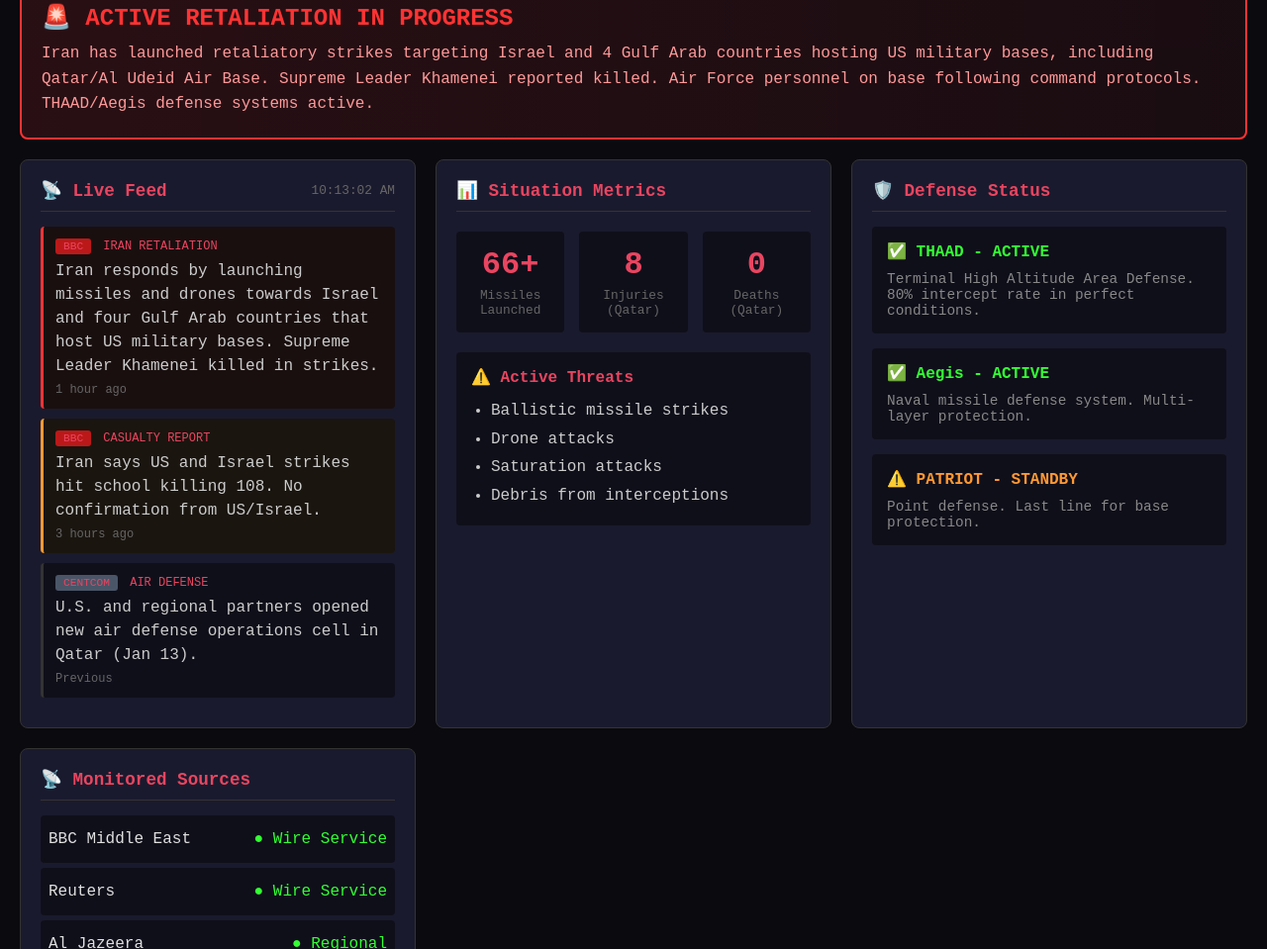
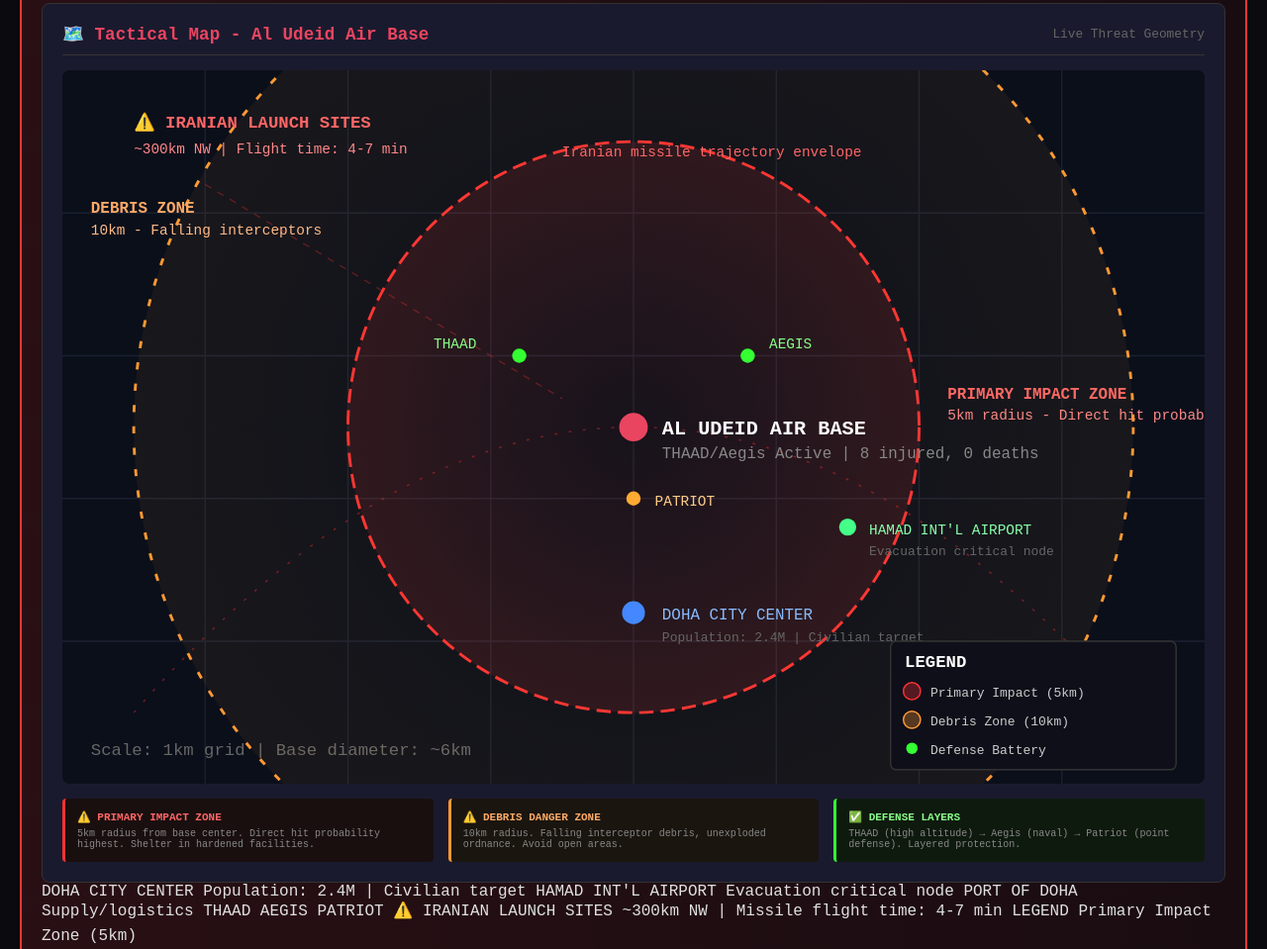
Before and after one commit to knowurknottty/sentinel-q-web, a website: page index.html in a window 1280 px wide. Shown: the part 194-1153 px from the top of the page at 99% size. Drawn offline with Linux system fonts and the light colour scheme.

Commit message:
Add tactical map with Al Udeid impact zones, debris areas, defense positions

```diff
--- a/index.html
+++ b/index.html
@@ -198,106 +198,156 @@
 
     <div class="main-content">
         <div class="alert-box">
-            <div class="alert-title">🚨 ACTIVE RETALIATION IN PROGRESS</div>
-            <div class="alert-text">
-                Iran has launched retaliatory strikes targeting Israel and 4 Gulf Arab countries hosting US military bases,
-                including Qatar/Al Udeid Air Base. Supreme Leader Khamenei reported killed. Air Force personnel on base
-                following command protocols. THAAD/Aegis defense systems active.
-            </div>
-        </div>
 
-        <div class="grid">
-            <div class="panel">
+            <div class="panel" style="grid-column: 1 / -1;">
                 <div class="panel-header">
-                    <span class="panel-title">📡 Live Feed</span>
-                    <span class="panel-time" id="feed-time">--</span>
+                    <span class="panel-title">🗺️ Tactical Map - Al Udeid Air Base</span>
+                    <span class="panel-time">Live Threat Geometry</span>
                 </div>
-                <div id="feed-container">
-                    <div class="feed-item critical">
-                        <div class="feed-source">
-                            <span class="source-badge source-bbc">BBC</span>
-                            Iran Retaliation
-                        </div>
-                        <div class="feed-content">
-                            Iran responds by launching missiles and drones towards Israel and four Gulf Arab countries
-                            that host US military bases. Supreme Leader Khamenei killed in strikes.
-                        </div>
-                        <div class="feed-time">1 hour ago</div>
+                <div style="position: relative; background: #0a0f1a; border-radius: 8px; overflow: hidden;">
+                    <svg viewBox="0 0 800 500" style="width: 100%; height: auto; display: block;">
+                        <defs>
+                            <radialGradient id="primaryZone" cx="50%" cy="50%" r="50%">
+                                <stop offset="0%" style="stop-color:#ff3333;stop-opacity:0.1" />
+                                <stop offset="100%" style="stop-color:#ff3333;stop-opacity:0.3" />
+                            </radialGradient>
+                            <radialGradient id="debrisZone" cx="50%" cy="50%" r="50%">
+                                <stop offset="0%" style="stop-color:#ff9933;stop-opacity:0.05" />
+                                <stop offset="100%" style="stop-color:#ff9933;stop-opacity:0.2" />
+                            </radialGradient>
+                        </defs>
+
+                        <rect width="800" height="500" fill="#0a0f1a"/>
+
+                        <g stroke="#1a2030" stroke-width="1">
+                            <line x1="0" y1="100" x2="800" y2="100"/>
+                            <line x1="0" y1="200" x2="800" y2="200"/>
+                            <line x1="0" y1="300" x2="800" y2="300"/>
+                            <line x1="0" y1="400" x2="800" y2="400"/>
+                            <line x1="100" y1="0" x2="100" y2="500"/>
+                            <line x1="200" y1="0" x2="200" y2="500"/>
+                            <line x1="300" y1="0" x2="300" y2="500"/>
+                            <line x1="400" y1="0" x2="400" y2="500"/>
+                            <line x1="500" y1="0" x2="500" y2="500"/>
+                            <line x1="600" y1="0" x2="600" y2="500"/>
+                            <line x1="700" y1="0" x2="700" y2="500"/>
+                        </g>
+
+                        <text x="20" y="480" fill="#666" font-size="12">Scale: 1km grid | Base diameter: ~6km</text>
+
+                        <circle cx="400" cy="250" r="200" fill="url(#primaryZone)" opacity="0.4"/>
+                        <circle cx="400" cy="250" r="200" fill="none" stroke="#ff3333" stroke-width="2" stroke-dasharray="10,5"/>
+                        <text x="620" y="230" fill="#ff6666" font-size="11" font-weight="bold">PRIMARY IMPACT ZONE</text>
+                        <text x="620" y="245" fill="#ff8888" font-size="10">5km radius - Direct hit probability</text>
+
+                        <circle cx="400" cy="250" r="350" fill="url(#debrisZone)" opacity="0.3"/>
+                        <circle cx="400" cy="250" r="350" fill="none" stroke="#ff9933" stroke-width="2" stroke-dasharray="5,10"/>
+                        <text x="20" y="100" fill="#ffaa66" font-size="11" font-weight="bold">DEBRIS ZONE</text>
+                        <text x="20" y="115" fill="#ffbb88" font-size="10">10km - Falling interceptors</text>
+
+                        <path d="M 50,450 Q 400,50 750,450" fill="none" stroke="#ff3333" stroke-width="1" opacity="0.4" stroke-dasharray="2,8"/>
+                        <text x="350" y="60" fill="#ff6666" font-size="10">Iranian missile trajectory envelope</text>
+
+                        <circle cx="400" cy="250" r="10" fill="#e94560"/>
+                        <text x="420" y="255" fill="#fff" font-size="14" font-weight="bold">AL UDEID AIR BASE</text>
+                        <text x="420" y="272" fill="#888" font-size="11">THAAD/Aegis Active | 8 injured, 0 deaths</text>
+
+                        <circle cx="400" cy="380" r="8" fill="#4488ff"/>
+                        <text x="420" y="385" fill="#88bbff" font-size="11">DOHA CITY CENTER</text>
+                        <text x="420" y="400" fill="#666" font-size="9">Population: 2.4M | Civilian target</text>
+
+                        <circle cx="550" cy="320" r="6" fill="#44ff88"/>
+                        <text x="565" y="325" fill="#88ffaa" font-size="10">HAMAD INT'L AIRPORT</text>
+                        <text x="565" y="340" fill="#666" font-size="9">Evacuation critical node</text>
+
+                        <circle cx="320" cy="200" r="5" fill="#33ff33"/>
+                        <text x="290" y="195" fill="#88ff88" font-size="10" text-anchor="end">THAAD</text>
+
+                        <circle cx="480" cy="200" r="5" fill="#33ff33"/>
+                        <text x="495" y="195" fill="#88ff88" font-size="10">AEGIS</text>
+
+                        <circle cx="400" cy="300" r="5" fill="#ffaa33"/>
+                        <text x="415" y="305" fill="#ffcc88" font-size="10">PATRIOT</text>
+
+                        <text x="50" y="40" fill="#ff6666" font-size="12" font-weight="bold">⚠️ IRANIAN LAUNCH SITES</text>
+                        <text x="50" y="58" fill="#ff8888" font-size="10">~300km NW | Flight time: 4-7 min</text>
+
+                        <line x1="100" y1="80" x2="350" y2="230" stroke="#ff3333" stroke-width="1" opacity="0.3" stroke-dasharray="5,5"/>
+
+                        <g transform="translate(580, 400)">
+                            <rect x="0" y="0" width="200" height="90" fill="#0f0f1a" stroke="#333" rx="4"/>
+                            <text x="10" y="18" fill="#fff" font-size="12" font-weight="bold">LEGEND</text>
+                            <circle cx="15" cy="35" r="6" fill="#ff3333" opacity="0.3"/>
+                            <circle cx="15" cy="35" r="6" fill="none" stroke="#ff3333"/>
+                            <text x="28" y="39" fill="#ccc" font-size="9">Primary Impact (5km)</text>
+                            <circle cx="15" cy="55" r="6" fill="#ff9933" opacity="0.3"/>
+                            <circle cx="15" cy="55" r="6" fill="none" stroke="#ff9933"/>
+                            <text x="28" y="59" fill="#ccc" font-size="9">Debris Zone (10km)</text>
+                            <circle cx="15" cy="75" r="4" fill="#33ff33"/>
+                            <text x="28" y="79" fill="#ccc" font-size="9">Defense Battery</text>
+                        </g>
+                    </svg>
+                </div>
+
+                <div style="margin-top: 15px; display: grid; grid-template-columns: repeat(3, 1fr); gap: 15px;">
+                    <div style="padding: 12px; background: #1a0f0f; border-left: 3px solid #ff3333; border-radius: 4px;">
+                        <div style="color: #ff6666; font-size: 11px; font-weight: bold;">⚠️ PRIMARY IMPACT ZONE</div>
+                        <div style="color: #888; font-size: 10px; margin-top: 5px;">5km radius from base center. Direct hit probability highest. Shelter in hardened facilities.</div>
                     </div>
-                    <div class="feed-item warning">
-                        <div class="feed-source">
-                            <span class="source-badge source-bbc">BBC</span>
-                            Casualty Report
-                        </div>
-                        <div class="feed-content">
-                            Iran says US and Israel strikes hit school killing 108. No confirmation from US/Israel.
-                        </div>
-                        <div class="feed-time">3 hours ago</div>
+                    <div style="padding: 12px; background: #1a150f; border-left: 3px solid #ff9933; border-radius: 4px;">
+                        <div style="color: #ffaa66; font-size: 11px; font-weight: bold;">⚠️ DEBRIS DANGER ZONE</div>
+                        <div style="color: #888; font-size: 10px; margin-top: 5px;">10km radius. Falling interceptor debris, unexploded ordnance. Avoid open areas.</div>
                     </div>
-                    <div class="feed-item">
-                        <div class="feed-source">
-                            <span class="source-badge source-embassy">CENTCOM</span>
-                            Air Defense
-                        </div>
-                        <div class="feed-content">
-                            U.S. and regional partners opened new air defense operations cell in Qatar (Jan 13).
-                        </div>
-                        <div class="feed-time">Previous</div>
+                    <div style="padding: 12px; background: #0f1a0f; border-left: 3px solid #33ff33; border-radius: 4px;">
+                        <div style="color: #88ff88; font-size: 11px; font-weight: bold;">✅ DEFENSE LAYERS</div>
+                        <div style="color: #888; font-size: 10px; margin-top: 5px;">THAAD (high altitude) → Aegis (naval) → Patriot (point defense). Layered protection.</div>
                     </div>
                 </div>
             </div>
+                        <text x="415" y="455" fill="#88bbff" font-size="10">DOHA CITY CENTER</text>
+                        <text x="415" y="468" fill="#666" font-size="9">Population: 2.4M | Civilian target</text>
 
-            <div class="panel">
-                <div class="panel-header">
-                    <span class="panel-title">📊 Situation Metrics</span>
-                </div>
-                <div class="metrics">
-                    <div class="metric">
-                        <div class="metric-value">66+</div>
-                        <div class="metric-label">Missiles Launched</div>
-                    </div>
-                    <div class="metric">
-                        <div class="metric-value">8</div>
-                        <div class="metric-label">Injuries (Qatar)</div>
-                    </div>
-                    <div class="metric">
-                        <div class="metric-value">0</div>
-                        <div class="metric-label">Deaths (Qatar)</div>
-                    </div>
-                </div>
-                <div style="margin-top: 20px; padding: 15px; background: #0f0f1a; border-radius: 4px;">
-                    <h4 style="color: #e94560; margin-bottom: 10px;">⚠️ Active Threats</h4>
-                    <ul style="color: #ccc; line-height: 1.8; margin-left: 20px;">
-                        <li>Ballistic missile strikes</li>
-                        <li>Drone attacks</li>
-                        <li>Saturation attacks</li>
-                        <li>Debris from interceptions</li>
-                    </ul>
-                </div>
-            </div>
+                        <!-- Hamad International Airport -->
+                        <circle cx="550" cy="380" r="5" fill="#44ff88"/>
+                        <text x="565" y="385" fill="#88ffaa" font-size="10">HAMAD INT'L AIRPORT</text>
+                        <text x="565" y="398" fill="#666" font-size="9">Evacuation critical node</text>
 
-            <div class="panel">
-                <div class="panel-header">
-                    <span class="panel-title">🛡️ Defense Status</span>
-                </div>
-                <div style="padding: 15px; background: #0f0f1a; border-radius: 4px; margin-bottom: 15px;">
-                    <h4 style="color: #33ff33; margin-bottom: 10px;">✅ THAAD - ACTIVE</h4>
-                    <p style="color: #888; font-size: 0.9rem;">Terminal High Altitude Area Defense. 80% intercept rate in perfect conditions.</p>
-                </div>
-                <div style="padding: 15px; background: #0f0f1a; border-radius: 4px; margin-bottom: 15px;">
-                    <h4 style="color: #33ff33; margin-bottom: 10px;">✅ Aegis - ACTIVE</h4>
-                    <p style="color: #888; font-size: 0.9rem;">Naval missile defense system. Multi-layer protection.</p>
-                </div>
-                <div style="padding: 15px; background: #0f0f1a; border-radius: 4px;">
-                    <h4 style="color: #ff9933; margin-bottom: 10px;">⚠️ PATRIOT - STANDBY</h4>
-                    <p style="color: #888; font-size: 0.9rem;">Point defense. Last line for base protection.</p>
-                </div>
-            </div>
+                        <!-- Port of Doha -->
+                        <circle cx="350" cy="520" r="5" fill="#ffaa44"/>
+                        <text x="365" y="525" fill="#ffcc88" font-size="10">PORT OF DOHA</text>
+                        <text x="365" y="538" fill="#666" font-size="9">Supply/logistics</text>
 
-            <div class="panel">
-                <div class="panel-header">
-                    <span class="panel-title">📡 Monitored Sources</span>
-                </div>
+                        <!-- THAAD battery position -->
+                        <circle cx="350" cy="250" r="4" fill="#33ff33"/>
+                        <text x="320" y="245" fill="#88ff88" font-size="9" text-anchor="end">THAAD</text>
+
+                        <!-- Aegis position -->
+                        <circle cx="450" cy="250" r="4" fill="#33ff33"/>
+                        <text x="465" y="245" fill="#88ff88" font-size="9">AEGIS</text>
+
+                        <!-- PATRIOT position -->
+                        <circle cx="400" cy="350" r="4" fill="#ffaa33"/>
+                        <text x="415" y="355" fill="#ffcc88" font-size="9">PATRIOT</text>
+
+                        <!-- Iranian launch sites (approximate direction) -->
+                        <text x="50" y="50" fill="#ff6666" font-size="11">⚠️ IRANIAN LAUNCH SITES</text>
+                        <text x="50" y="65" fill="#ff8888" font-size="9">~300km NW | Missile flight time: 4-7 min</text>
+
+                        <!-- Flight path indicator -->
+                        <line x1="100" y1="100" x2="350" y2="280" stroke="#ff3333" stroke-width="1" opacity="0.3" stroke-dasharray="5,5"/>
+                        <polygon points="345,275 355,285 350,280" fill="#ff3333" opacity="0.5"/>
+
+                        <!-- Legend -->
+                        <g transform="translate(550, 480)">
+                            <rect x="0" y="0" width="230" height="110" fill="#0f0f1a" stroke="#333" rx="4"/>
+                            <text x="10" y="20" fill="#fff" font-size="12" font-weight="bold">LEGEND</text>
+
+                            <circle cx="20" cy="40" r="6" fill="#ff3333" opacity="0.3"/>
+                            <circle cx="20" cy="40" r="6" fill="none" stroke="#ff3333"/>
+                            <text x="35" y="44" fill="#ccc" font-size="10">Primary Impact Zone (5km)</text>
+
+                            <circle cx="20" cy="60" r="6" fill="#ff9933" opacity="0.3"/>
+                            <circle cx="20" cy="60" r="6" fill="none" stroke
                 <div style="line-height: 2;">
                     <div style="display: flex; justify-content: space-between; padding: 8px; background: #0f0f1a; margin-bottom: 5px; border-radius: 4px;">
                         <span>BBC Middle East</span>
```
